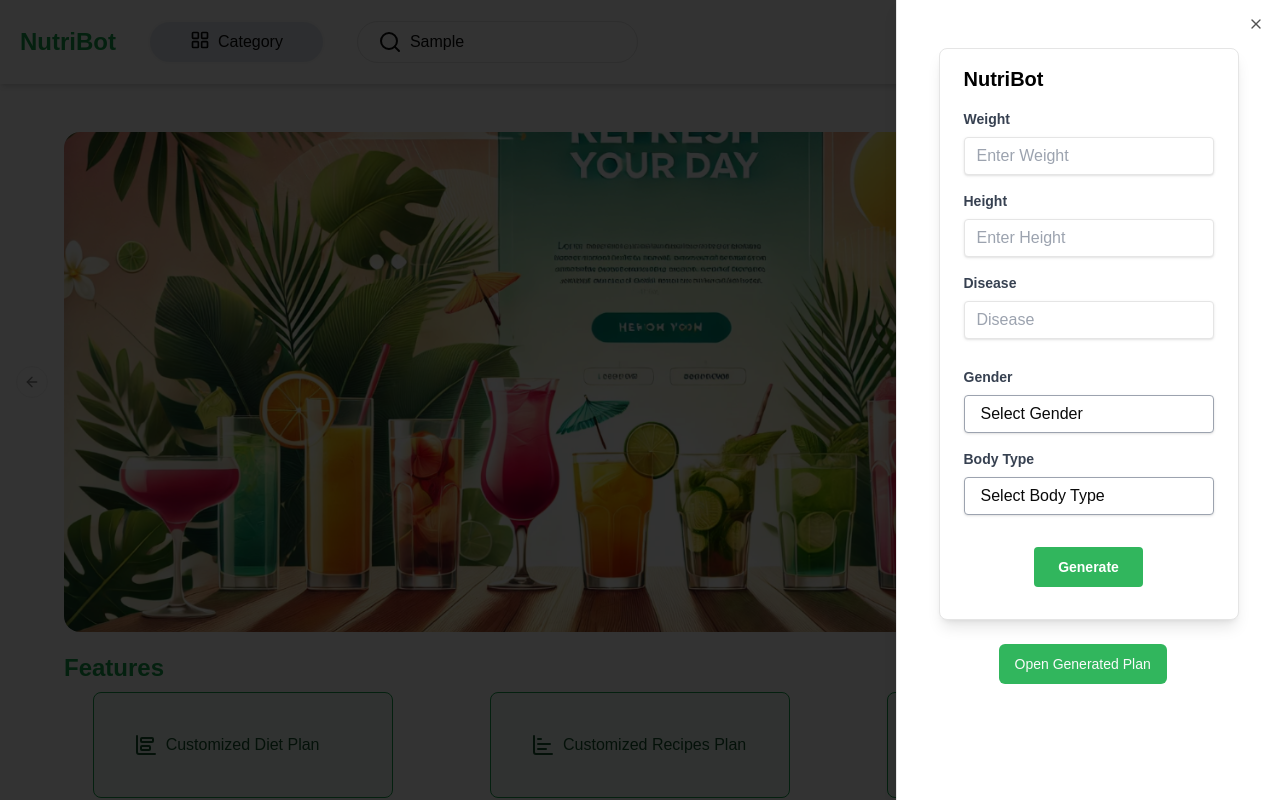
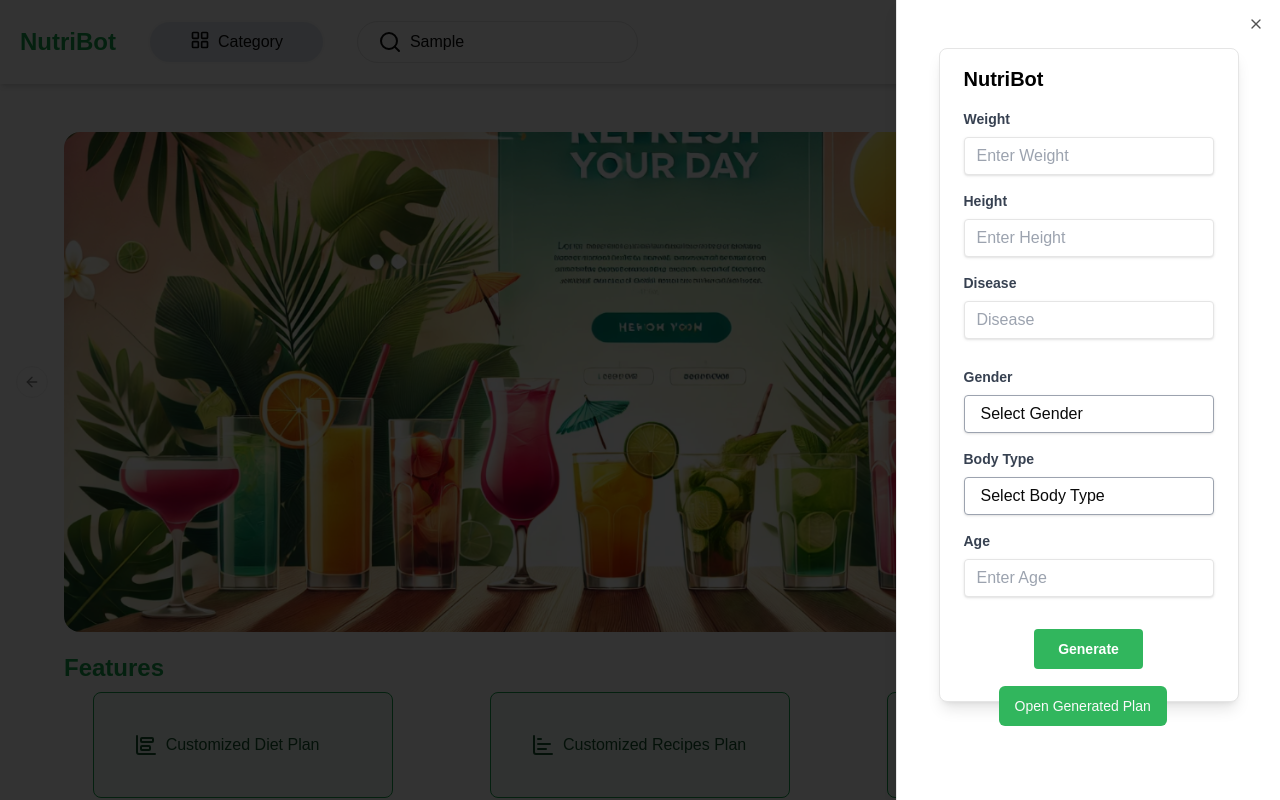
Before and after one commit to tejpatel1302/nutribot, a Next.js app: page / in a window 1280 px wide. Both pictures are taken after typing "Sample" into the empty fields and a click on the button "Generate Plan". Shown: the top 800 px of the page. Built offline with nearby package versions, Linux system fonts and the light colour scheme; grey boxes are pictures that could not be loaded.

Commit message:
age added

```diff
--- a/app/_components/App.jsx
+++ b/app/_components/App.jsx
@@ -17,6 +17,8 @@ const RecipeCard = ({ onSubmit }) => {
   const [cuisine, setCuisine] = useState("");
   const [cookingTime, setCookingTime] = useState("");
   const [complexity, setComplexity] = useState("");
+  const [age, setAge] = useState("");
+
 
   const handleSubmit = () => {
     const recipeData = {
@@ -25,6 +27,7 @@ const RecipeCard = ({ onSubmit }) => {
       cuisine,
       cookingTime,
       complexity,
+      age
     };
     onSubmit(recipeData);
   };
@@ -119,6 +122,22 @@ const RecipeCard = ({ onSubmit }) => {
             <option value="mesomorph">Mesomorph</option>
           </select>
         </div>
+        <div className="mb-4">
+          <label
+            className="block text-gray-700 text-sm font-bold mb-2"
+            htmlFor="age"
+          >
+            Age
+          </label>
+         <input
+            className="shadow appearance-none border rounded w-full py-2 px-3 text-gray-700 leading-tight focus:outline-none focus:shadow-outline"
+            id="age"
+            type="number"
+            placeholder="Enter Age"
+            value={age}
+            onChange={(e) => setAge(e.target.value)}
+          />
+        </div>
         <div className="px-6 py-4 text-center">
           <Button
             className=" hover:bg-blue-700 text-white font-bold py-2 px-6 rounded focus:outline-none focus:shadow-outline"
@@ -142,7 +161,7 @@ function App() {
 
     try {
       const queryParams = new URLSearchParams(data).toString();
-      const response = await fetch(`https://nutribotbackend.vercel.app/recipeStream?${queryParams}`);
+      const response = await fetch(`http://localhost:3001/recipeStream?${queryParams}`);
 
       if (response.ok) {
         const result = await response.json();
@@ -157,12 +176,12 @@ function App() {
   }
 
   return (
-    <div className=" min-h-screen flex flex-col items-center  ">
+    <div className=" min-h-screen flex flex-col items-center -mt-10  ">
     <div className="flex flex-col md:flex-col h-full my-4 gap-6 justify-center items-start  md:w-[300px]">
       <RecipeCard onSubmit={onSubmit} />
 
       <Dialog>
-  <DialogTrigger asChild><Button className={'ml-[60px]'}>Open Generated Plan</Button></DialogTrigger>
+  <DialogTrigger asChild><Button className={'ml-[60px] relative -top-[40px]'}>Open Generated Plan</Button></DialogTrigger>
   <DialogContent>
     <DialogHeader>
       <DialogTitle></DialogTitle>
```
